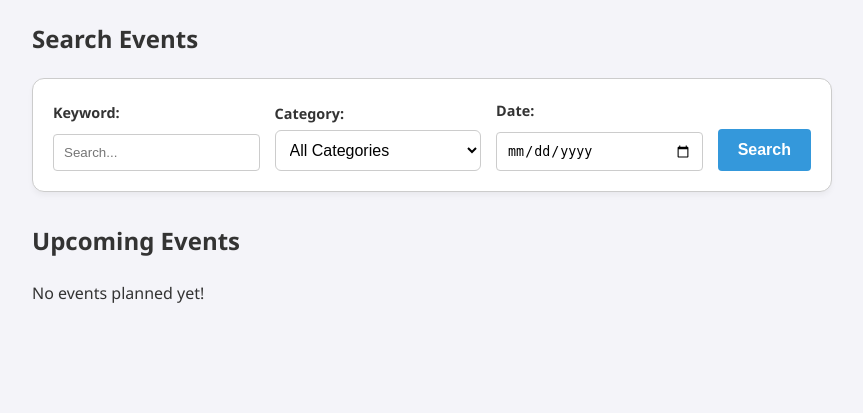
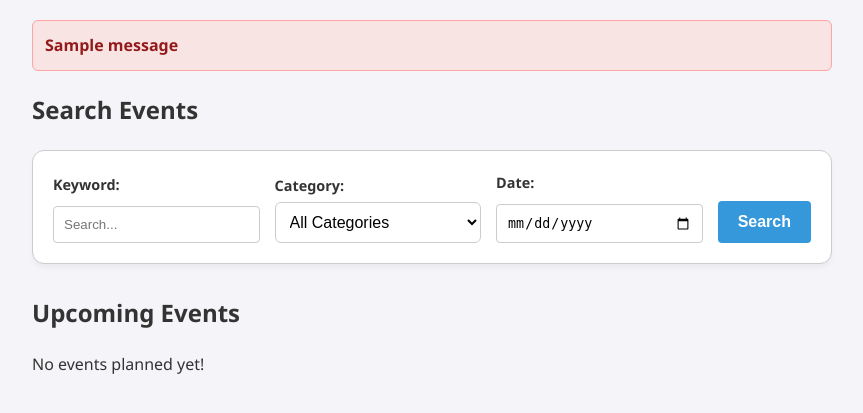
Before and after one commit to KMStacker/party-planner, a Flask app: page / in a window 1280 px wide. Shown: the part 137-550 px from the top of the page, without its empty margins (208-1071 px from the left). Run offline with Flask 3, Linux system fonts and the light colour scheme; one stand-in notice (Sample message) is shown; data that the repository does not hold is empty.

Commit message:
fix: render flash error messages in layout

```diff
--- a/static/main.css
+++ b/static/main.css
@@ -268,3 +268,13 @@ select {
     border-radius: 8px;
     border: 1px solid #d7dee8;
 }
+
+.flash-error {
+    background-color: #f9e4e4;
+    color: #941a1a;
+    border: 1px solid #fea4a4;
+    padding: 12px;
+    border-radius: 6px;
+    font-weight: 600;
+    margin-bottom: 20px;
+}
--- a/templates/layout.html
+++ b/templates/layout.html
@@ -23,6 +23,12 @@
     </header>
 
     <main>
+        {% for message in get_flashed_messages() %}
+            <div class="flash-error">
+                {{ message }}
+            </div>
+        {% endfor %}
+
         {% block content %}{% endblock %}
     </main>
 </body>
```
